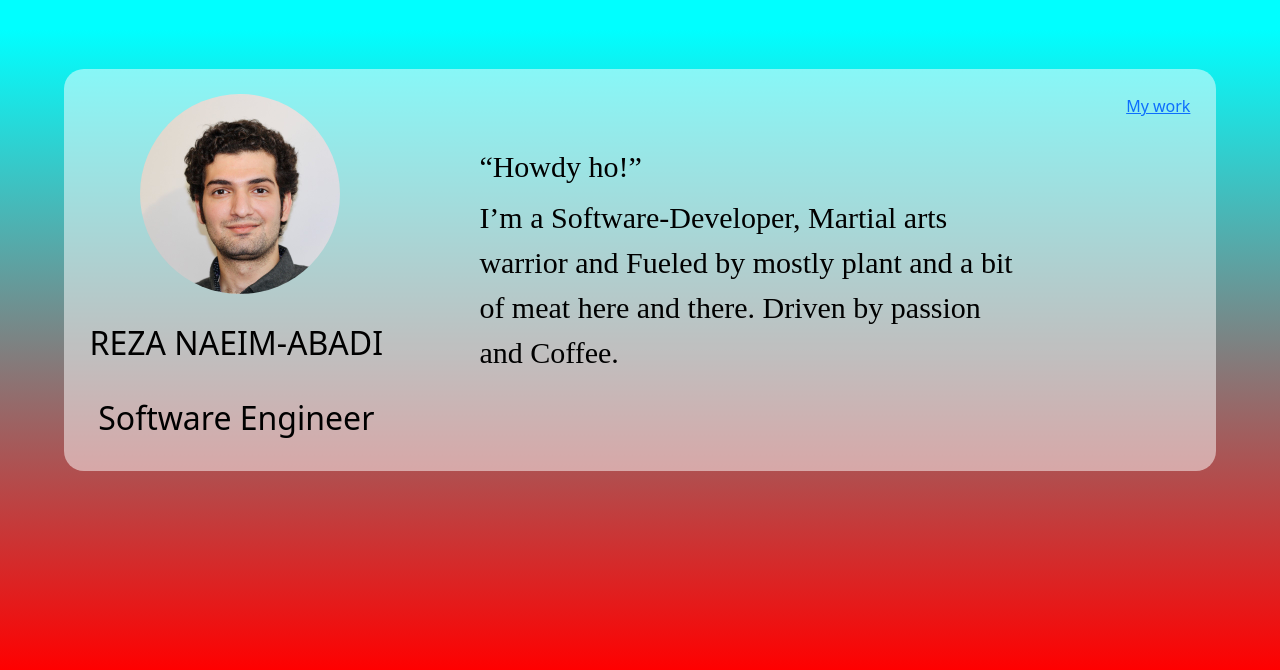
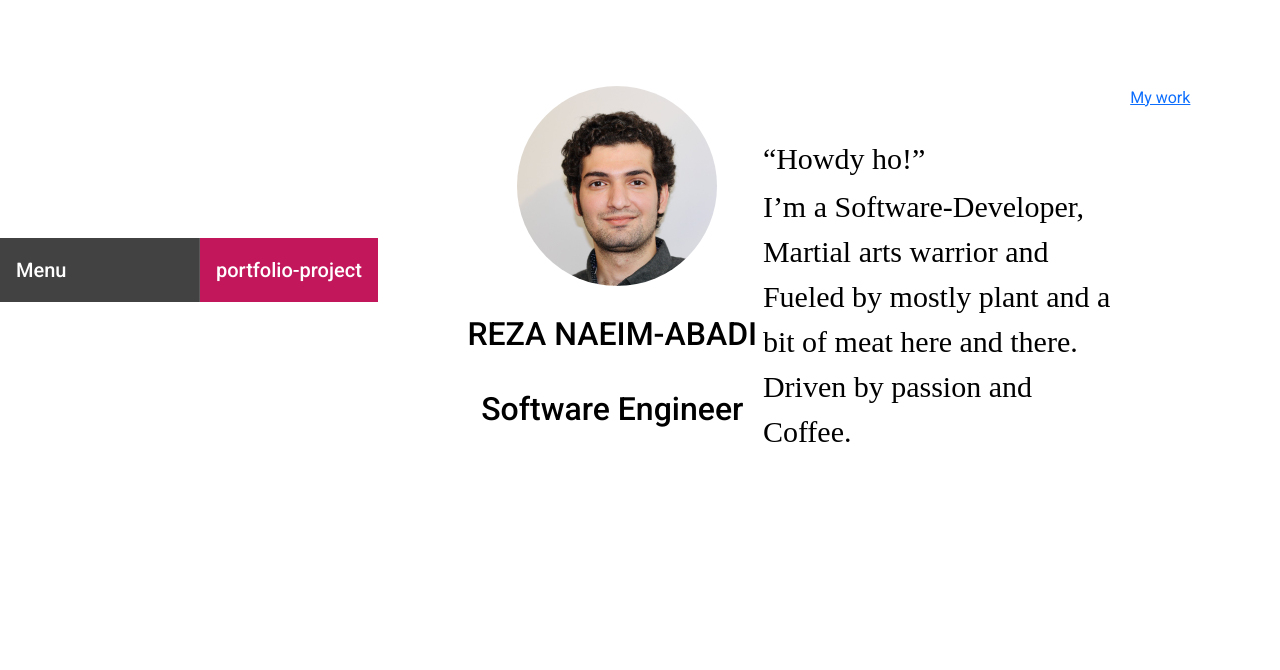
Before and after one commit to we-live-inside-a-dream/portfolio, an Angular app: page / in a window 1280 px wide. Shown: the part 130-800 px from the top of the page. Built offline with nearby package versions, Linux system fonts and the light colour scheme.

Commit message:
navbar component

```diff
--- a/src/app/app.component.html
+++ b/src/app/app.component.html
@@ -1,6 +1,7 @@
 
 <div class="main">
-  <div id="bg1"></div>
-  <div id="bg2"></div>
+<!--  <div id="bg1"></div>-->
+<!--  <div id="bg2"></div>-->
+  <app-nav-bar></app-nav-bar>
   <router-outlet></router-outlet>
 </div>
--- a/src/app/nav-bar/nav-bar.component.html
+++ b/src/app/nav-bar/nav-bar.component.html
@@ -1,5 +1,5 @@
 <mat-sidenav-container class="sidenav-container">
-  <mat-sidenav #drawer class="sidenav" fixedInViewport
+  <mat-sidenav #drawer class="sidenav" fixedInViewport = "false"
       [attr.role]="(isHandset$ | async) ? 'dialog' : 'navigation'"
       [mode]="(isHandset$ | async) ? 'over' : 'side'"
       [opened]="(isHandset$ | async) === false">
--- a/src/index.html
+++ b/src/index.html
@@ -6,6 +6,9 @@
   <base href="/">
   <meta name="viewport" content="width=device-width, initial-scale=1">
   <link rel="icon" type="image/x-icon" href="favicon.ico">
+  <link rel="preconnect" href="https://fonts.gstatic.com">
+  <link href="https://fonts.googleapis.com/css2?family=Roboto:wght@300;400;500&display=swap" rel="stylesheet">
+  <link href="https://fonts.googleapis.com/icon?family=Material+Icons" rel="stylesheet">
 </head>
 <body>
   <app-root></app-root>
--- a/src/styles.scss
+++ b/src/styles.scss
@@ -1,7 +1,11 @@
 html{
   width: 100%;
   height: 100%;
+  margin: 0;
 }
 
 /* Importing Bootstrap SCSS file. */
 @import '~bootstrap/scss/bootstrap';
+
+html, body { height: 100%; }
+body { margin: 0; height: 100%; font-family: Roboto, "Helvetica Neue", sans-serif; }
```
Also changed, not shown: src/app/app.module.ts (+17 -1 lines).
